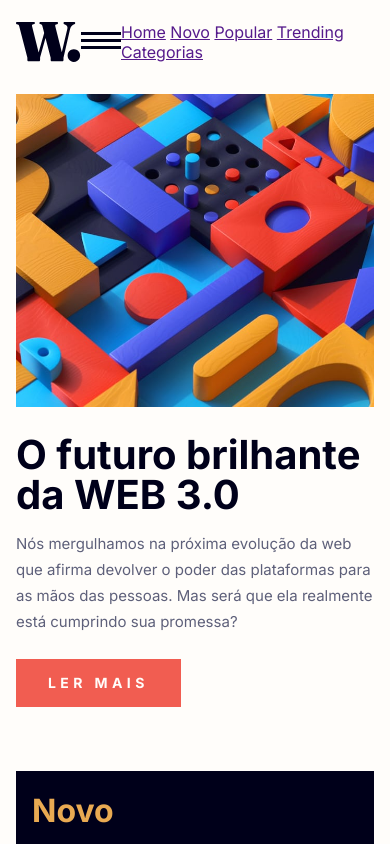
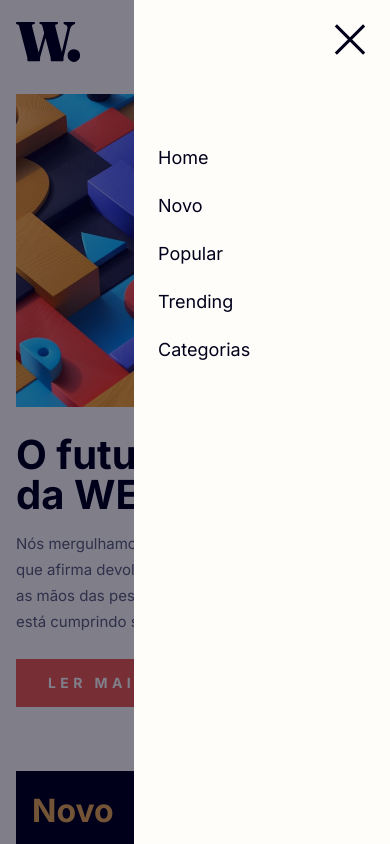
Before and after one commit to Emilio133752/projectNoticias, a plain HTML site: page index.html in a window 390 px wide. Shown: the top 844 px of the page. Drawn offline with Linux system fonts and the light colour scheme.

Commit message:
estilizacao do nav mobile

```diff
--- a/index.html
+++ b/index.html
@@ -9,13 +9,16 @@
     <link rel="stylesheet" href="style.css">
     <title>W. Noticias</title>
 </head>
-<body>
+<body class="menu-open">
     <header class="header-mobile">
         <img src="./assets/images/logo.svg" alt="logo Noticias">
         <button>
             <img src="./assets/images/icon-menu.svg" alt="icone menu hambuergue">
         </button>
         <nav>
+            <button>
+                <img src="./assets/images/icon-menu-close.svg" alt="menu">
+            </button>
             <a href="">Home</a>
             <a href="">Novo</a>
             <a href="">Popular</a>
--- a/style.css
+++ b/style.css
@@ -20,6 +20,17 @@ body{
     background-color: var(--almost-white);
 }
 
+
+body.menu-open::before{
+    content: "";
+    position: fixed;
+    height: 100vh;
+    width: 100%;
+    background-color: rgba(0, 0, 26, 0.5);
+    top: 0;
+    left: 0;
+}
+
 .header-mobile{
    display: flex;
    justify-content: space-between;
@@ -30,6 +41,33 @@ body{
 .header-mobile button{
     border: none;
     background: none;
+    width: fit-content;
+}
+
+.header-mobile nav{
+    position: fixed;
+    background-color: var(--almost-white);
+    right: 0;
+    top: 0;
+    height: 100vh;
+    width: 16rem;
+    z-index: 999;
+    display: flex;
+    flex-direction: column;
+    padding: 1.5rem;
+    gap: 1.5rem;
+}
+
+.header-mobile nav button{
+    align-self: flex-end;
+    margin-bottom: 4rem;
+}
+
+.header-mobile nav a {
+    text-decoration: none;
+    color: var(--dark-blue);
+    font-size: 1.125rem;
+    line-height: 1.5rem;
 }
 
 .primeira-secao{
```
